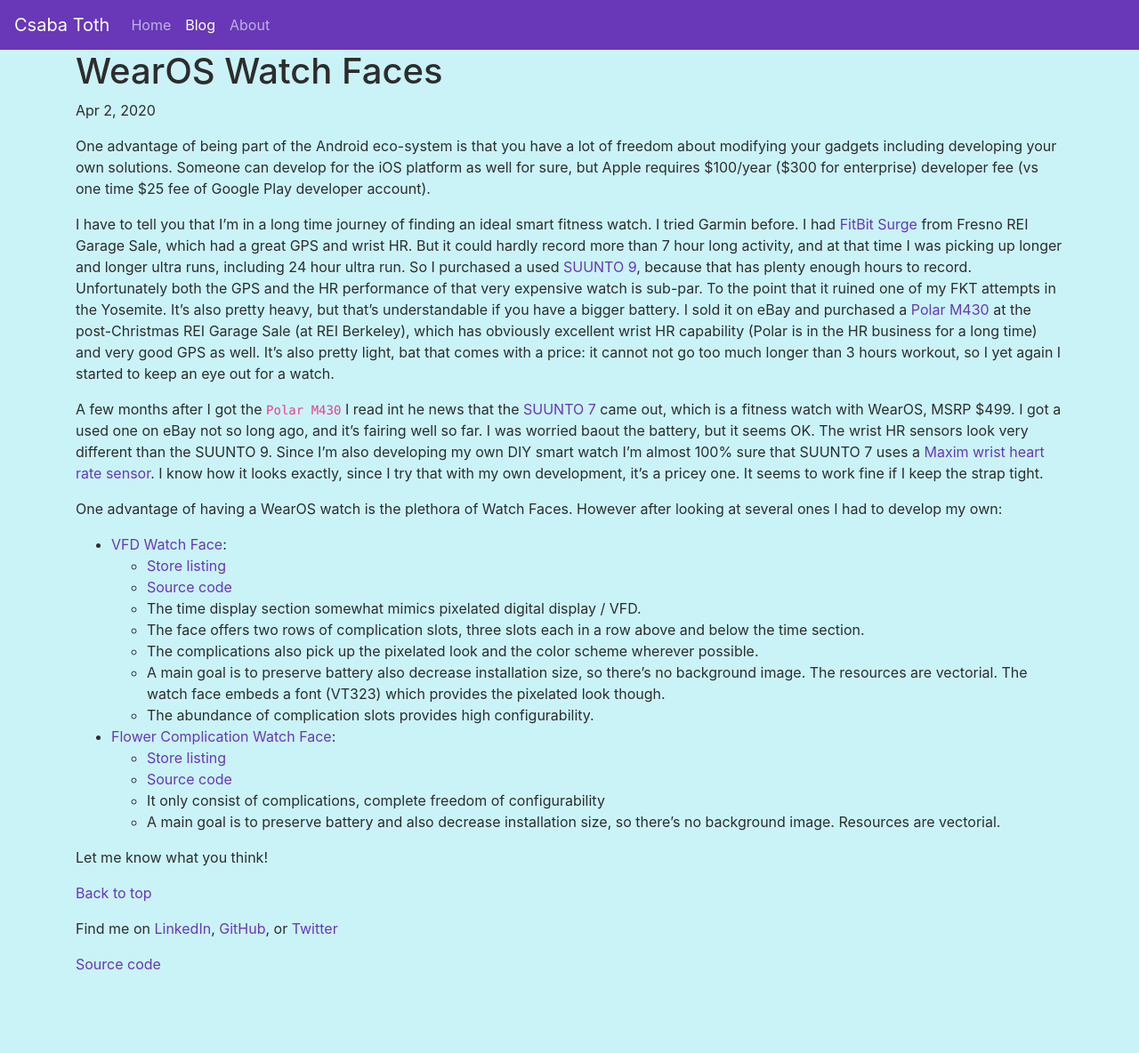
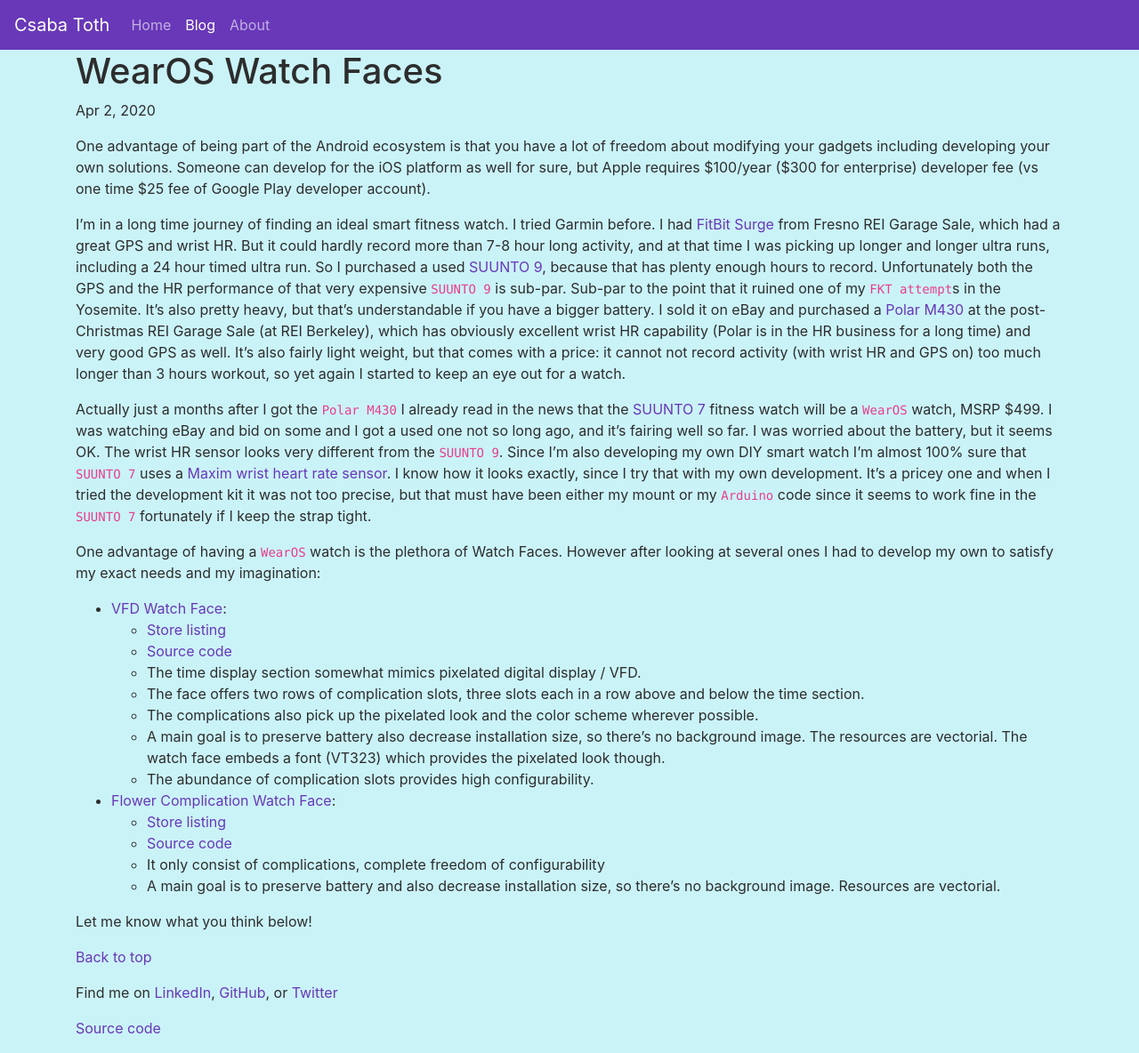
Before and after one commit to CsabaConsulting/csaba.page, a Jekyll site: the page built from _posts/blog/2020-04-02-wearos-watch-faces.md, in a window 1280 px wide. Shown: the whole page at 89% size. Built offline with Jekyll 4.4.1, drawn with Linux system fonts in a browser that asks for light colours; some web fonts are replaced; comment, search, counter and statistics services are not loaded; before the commit the page ends 1112 px from its top, so only the background shows below that.

Commit message:
WearOS blog post wording corrections

```diff
--- a/_posts/blog/2020-04-02-wearos-watch-faces.md
+++ b/_posts/blog/2020-04-02-wearos-watch-faces.md
@@ -7,13 +7,13 @@
 comments: true
 category: blog
 ---
-One advantage of being part of the Android eco-system is that you have a lot of freedom about modifying your gadgets including developing your own solutions. Someone can develop for the iOS platform as well for sure, but Apple requires $100/year ($300 for enterprise) developer fee (vs one time $25 fee of Google Play developer account).
+One advantage of being part of the Android ecosystem is that you have a lot of freedom about modifying your gadgets including developing your own solutions. Someone can develop for the iOS platform as well for sure, but Apple requires $100/year ($300 for enterprise) developer fee (vs one time $25 fee of Google Play developer account).
 
-I have to tell you that I'm in a long time journey of finding an ideal smart fitness watch. I tried Garmin before. I had [FitBit Surge](https://www.fitbit.com/pl/shop/surge) from Fresno REI Garage Sale, which had a great GPS and wrist HR. But it could hardly record more than 7 hour long activity, and at that time I was picking up longer and longer ultra runs, including 24 hour ultra run. So I purchased a used [SUUNTO 9](https://www.suunto.com/en-us/suunto-collections/suunto-9/), because that has plenty enough hours to record. Unfortunately both the GPS and the HR performance of that very expensive watch is sub-par. To the point that it ruined one of my FKT attempts in the Yosemite. It's also pretty heavy, but that's understandable if you have a bigger battery. I sold it on eBay and purchased a [Polar M430](https://www.polar.com/us-en/products/sport/M430-gps-running-watch) at the post-Christmas REI Garage Sale (at REI Berkeley), which has obviously excellent wrist HR capability (Polar is in the HR business for a long time) and very good GPS as well. It's also pretty light, bat that comes with a price: it cannot not go too much longer than 3 hours workout, so I yet again I started to keep an eye out for a watch.
+I'm in a long time journey of finding an ideal smart fitness watch. I tried Garmin before. I had [FitBit Surge](https://www.fitbit.com/pl/shop/surge) from Fresno REI Garage Sale, which had a great GPS and wrist HR. But it could hardly record more than 7-8 hour long activity, and at that time I was picking up longer and longer ultra runs, including a 24 hour timed ultra run. So I purchased a used [SUUNTO 9](https://www.suunto.com/en-us/suunto-collections/suunto-9/), because that has plenty enough hours to record. Unfortunately both the GPS and the HR performance of that very expensive `SUUNTO 9` is sub-par. Sub-par to the point that it ruined one of my `FKT attempt`s in the Yosemite. It's also pretty heavy, but that's understandable if you have a bigger battery. I sold it on eBay and purchased a [Polar M430](https://www.polar.com/us-en/products/sport/M430-gps-running-watch) at the post-Christmas REI Garage Sale (at REI Berkeley), which has obviously excellent wrist HR capability (Polar is in the HR business for a long time) and very good GPS as well. It's also fairly light weight, but that comes with a price: it cannot not record activity (with wrist HR and GPS on) too much longer than 3 hours workout, so yet again I started to keep an eye out for a watch.
 
-A few months after I got the `Polar M430` I read int he news that the [SUUNTO 7](https://www.suunto.com/en-us/suunto-collections/suunto-7/) came out, which is a fitness watch with WearOS, MSRP $499. I got a used one on eBay not so long ago, and it's fairing well so far. I was worried baout the battery, but it seems OK. The wrist HR sensors look very different than the SUUNTO 9. Since I'm also developing my own DIY smart watch I'm almost 100% sure that SUUNTO 7 uses a [Maxim wrist heart rate sensor](https://www.maximintegrated.com/en/design/reference-design-center/system-board/7141.html). I know how it looks exactly, since I try that with my own development, it's a pricey one. It seems to work fine if I keep the strap tight.
+Actually just a months after I got the `Polar M430` I already read in the news that the [SUUNTO 7](https://www.suunto.com/en-us/suunto-collections/suunto-7/) fitness watch will be a `WearOS` watch, MSRP $499. I was watching eBay and bid on some and I got a used one not so long ago, and it's fairing well so far. I was worried about the battery, but it seems OK. The wrist HR sensor looks very different from the `SUUNTO 9`. Since I'm also developing my own DIY smart watch I'm almost 100% sure that `SUUNTO 7` uses a [Maxim wrist heart rate sensor](https://www.maximintegrated.com/en/design/reference-design-center/system-board/7141.html). I know how it looks exactly, since I try that with my own development. It's a pricey one and when I tried the development kit it was not too precise, but that must have been either my mount or my `Arduino` code since it seems to work fine in the `SUUNTO 7` fortunately if I keep the strap tight.
 
-One advantage of having a WearOS watch is the plethora of Watch Faces. However after looking at several ones I had to develop my own:
+One advantage of having a `WearOS` watch is the plethora of Watch Faces. However after looking at several ones I had to develop my own to satisfy my exact needs and my imagination:
 
 * [VFD Watch Face](https://play.google.com/store/apps/details?id=dev.csaba.vfdwatchface):
   - [Store listing](https://play.google.com/store/apps/details?id=dev.csaba.vfdwatchface)
@@ -29,4 +29,4 @@
   - It only consist of complications, complete freedom of configurability
   - A main goal is to preserve battery and also decrease installation size, so there's no background image. Resources are vectorial.
 
-Let me know what you think!
+Let me know what you think below!
```
